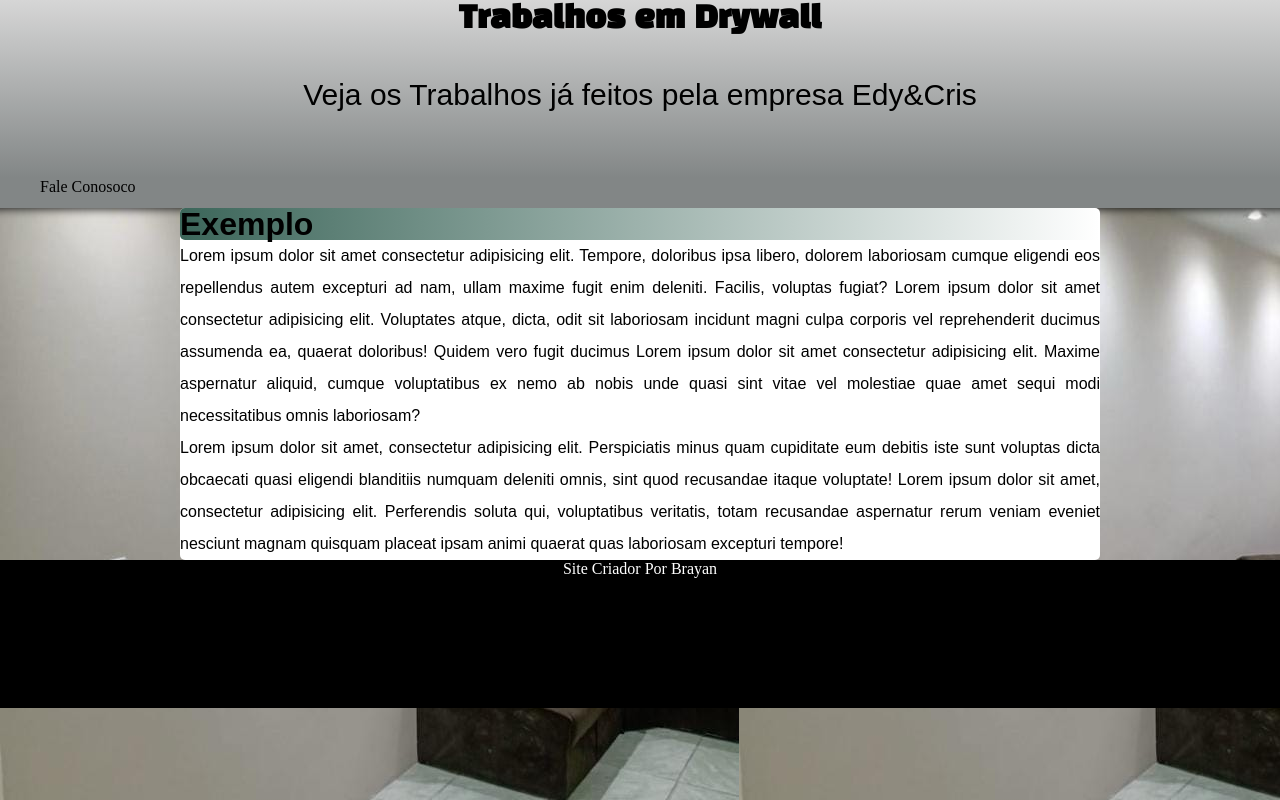
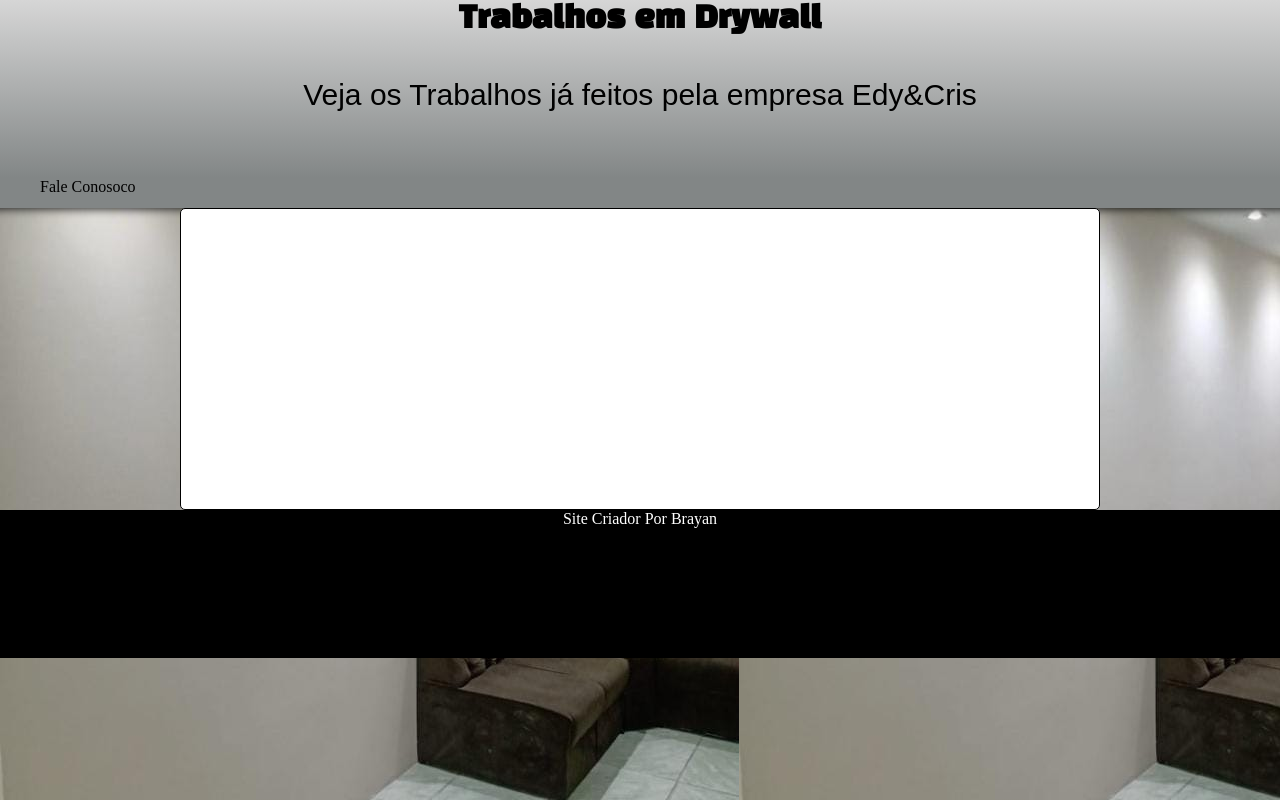
Before and after one commit to BrayanHerbert/edycris, a plain HTML site: page index.html in a window 1280 px wide. Drawn offline with Linux system fonts and the light colour scheme; files whose address does not match are found by name.

Commit message:
atualizado

```diff
--- a/index.html
+++ b/index.html
@@ -7,7 +7,7 @@
     <link rel="stylesheet" href="style.css">
     <style>
 
-
+           da
 
     </style>
 </head>
@@ -21,11 +21,7 @@
 
     </nav>
     <main>
-       <h1>Exemplo</h1>
-       <p>Lorem ipsum dolor sit amet consectetur adipisicing elit. Tempore, doloribus ipsa libero, dolorem laboriosam cumque eligendi eos repellendus autem excepturi ad nam, ullam maxime fugit enim deleniti. Facilis, voluptas fugiat?
-        Lorem ipsum dolor sit amet consectetur adipisicing elit. Voluptates atque, dicta, odit sit laboriosam incidunt magni culpa corporis vel reprehenderit ducimus assumenda ea, quaerat doloribus! Quidem vero fugit ducimus Lorem ipsum dolor sit amet consectetur adipisicing elit. Maxime aspernatur aliquid, cumque voluptatibus ex nemo ab nobis unde quasi sint vitae vel molestiae quae amet sequi modi necessitatibus omnis laboriosam?
-       </p>
-       <p>Lorem ipsum dolor sit amet, consectetur adipisicing elit. Perspiciatis minus quam cupiditate eum debitis iste sunt voluptas dicta obcaecati quasi eligendi blanditiis numquam deleniti omnis, sint quod recusandae itaque voluptate! Lorem ipsum dolor sit amet, consectetur adipisicing elit. Perferendis soluta qui, voluptatibus veritatis, totam recusandae aspernatur rerum veniam eveniet nesciunt magnam quisquam placeat ipsam animi quaerat quas laboriosam excepturi tempore!</p>
+
     </main>
 
 
--- a/style.css
+++ b/style.css
@@ -74,10 +74,13 @@ nav a:active{
     transition-duration: .1s;
 }
 main{
+
+    border: 1px solid black;
     background-color: white;
     text-align: left;
     margin-left: 200px;
     margin-right: 200px;
+    height: 300px;
     font-family: Arial, Helvetica, sans-serif;
     text-align: justify;
     line-height: 2em;
```
